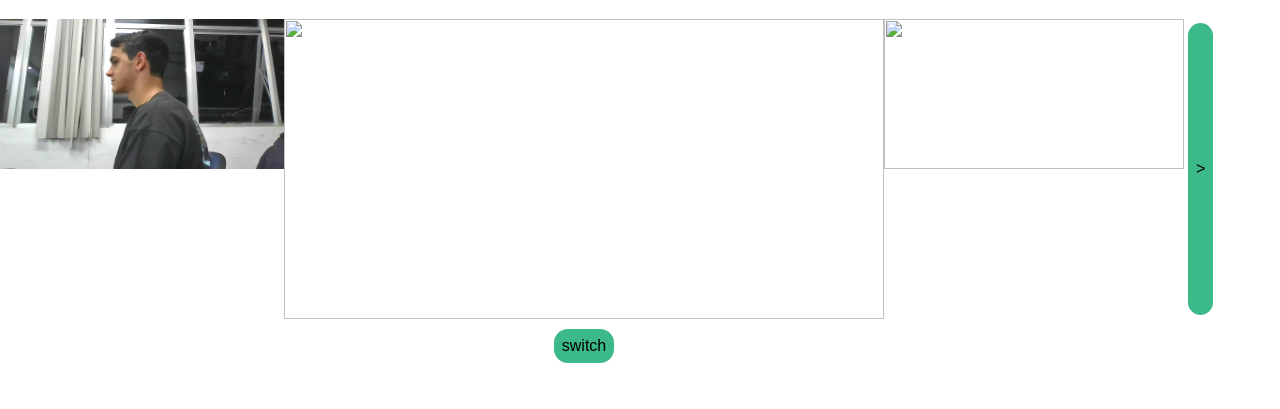
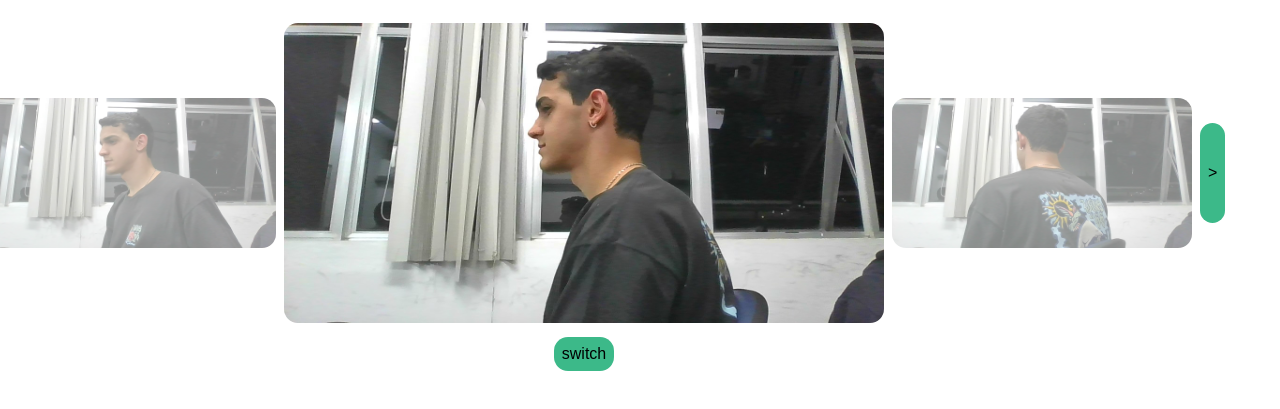
Before and after one commit to GustavoXavier-Saldanha/Clientes-Web, a plain HTML site: page Aula2/07.html in a window 1280 px wide. Shown: the part 69-478 px from the top of the page. Drawn offline with Linux system fonts and the light colour scheme.

Commit message:
Adição de preview e postView das imagens.

```diff
--- a/Aula2/07.html
+++ b/Aula2/07.html
@@ -6,6 +6,10 @@
     <title>H1 Carrossel</title>
   </head>
   <style>
+    img {
+      border-radius: 14px;
+      margin: 4px;
+    }
     button {
       border: none;
       padding: 8px;
@@ -15,6 +19,9 @@
       color: #000;
       border-radius: 14px;
       margin: 4px;
+    }
+    .changeButton {
+      height: 100px;
     }
     body {
       width: 90%;
@@ -27,33 +34,36 @@
     .img {
       display: flex;
       justify-content: center;
+      align-items: center;
+    }
+    #current {
+      width: 600px;
+      height: 300px;
     }
     #before {
       width: 300px;
       height: 150px;
+      opacity: 0.5;
     }
     #next {
       width: 300px;
       height: 150px;
+      opacity: 0.5;
     }
     .switch {
       margin-top: 10px;
-    }
-    #current {
-      width: 600px;
-      height: 300px;
     }
   </style>
   <script src="07.js"></script>
   <body>
     <h1>Carrossel</h1>
     <div class="img">
-      <button id="voltar"><</button>
+      <button class="changeButton" id="voltar"><</button>
       <img src="" alt="" id="before" />
       <img src="" alt="" id="current" />
       <img src="" alt="" id="next" />
 
-      <button id="proxima">></button>
+      <button class="changeButton" id="proxima">></button>
     </div>
     <button class="switch">switch</button>
   </body>
--- a/Aula2/07.js
+++ b/Aula2/07.js
@@ -71,9 +71,11 @@ function voltarCarrossel() {
   imgs.unshift(first);
   const display = imgs[0];
 
-  const imagem = document.querySelector("img");
+  const imagem = document.getElementById("current");
   imagem.src = display;
   imagem.alt = "Imagem";
+
+  setPreview();
 }
 
 function seguirCarrossel() {
@@ -81,9 +83,25 @@ function seguirCarrossel() {
   imgs.push(first);
   const display = imgs[0];
 
-  const imagem = document.querySelector("img");
+  const imagem = document.getElementById("current");
   imagem.src = display;
   imagem.alt = "Imagem";
+
+  setPreview();
+}
+
+function setPreview() {
+  const arrSize = imgs.length;
+  const preview = imgs[arrSize - 1];
+  const postView = imgs[1];
+
+  const before = document.getElementById("before");
+  before.src = preview;
+  before.alt = "before";
+
+  const next = document.getElementById("next");
+  next.src = postView;
+  next.alt = "next";
 }
 
 function carrosselNavigation(key) {
```
